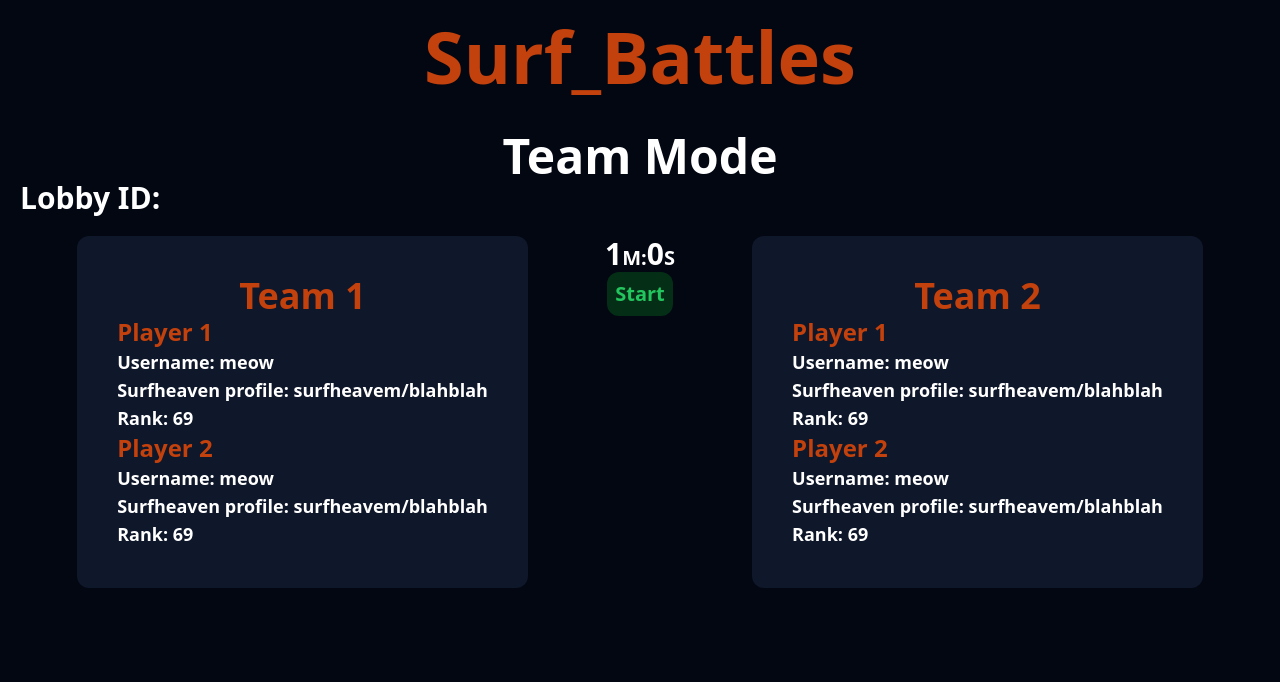
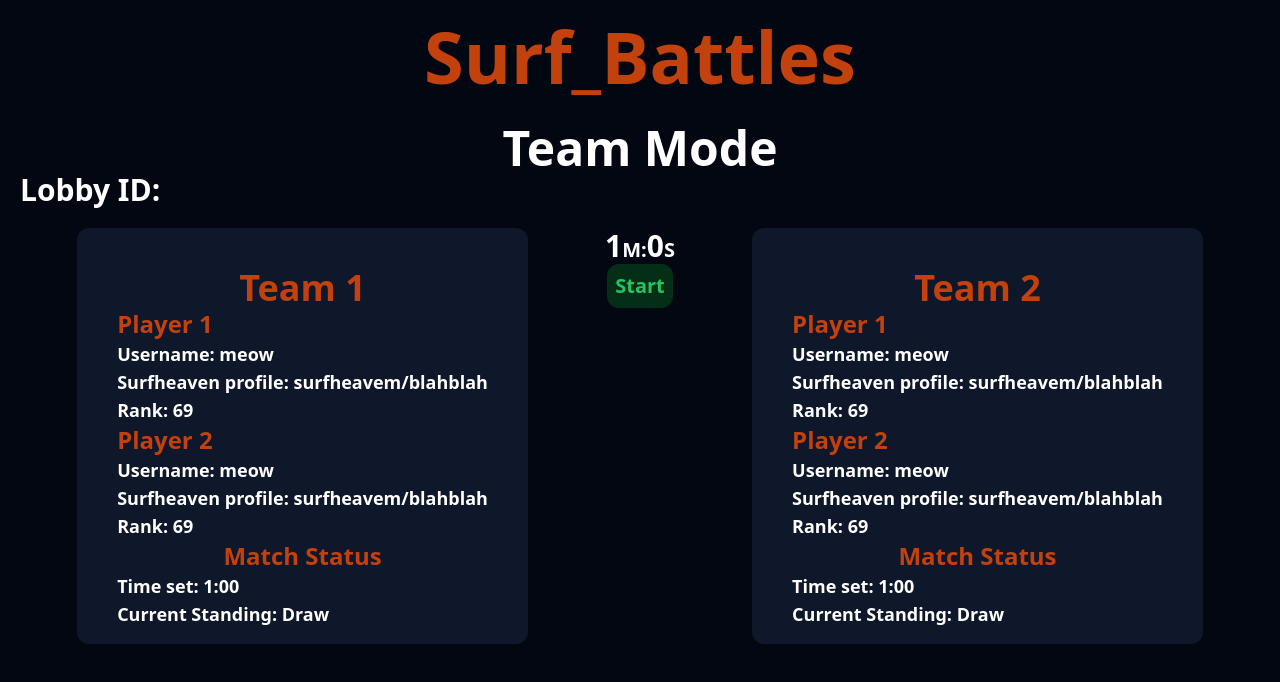
Before and after one commit to sKzAy/surf_battles, a Next.js app: page /team in a window 1280 px wide. Shown: the top 682 px of the page. Built offline with nearby package versions, Linux system fonts and the light colour scheme.

Commit message:
match status added

```diff
--- a/app/1v1/page.js
+++ b/app/1v1/page.js
@@ -1,9 +1,11 @@
 "use client"
 import React from 'react'
-import { useRef, } from 'react'
+import { useRef,useState } from 'react'
 import Timer from '@/components/Timer'
 import Link from 'next/link'
 const page = () => {
+  const [player1time,setPlayer1Time] = useState("1:00")
+  const [player2time,setPlayer2Time] = useState("0:59")
   return (
     <>
 
@@ -21,9 +23,13 @@ const page = () => {
                 <p className='text-white text-lg font-bold text-left'>username: meow</p>
                 <p className='text-white text-lg font-bold text-left'>Surfheaven profile: 433244334</p>
                 <p className='text-white text-lg font-bold text-left'>Rank: 69</p>
-                <p className='text-white text-lg font-bold text-left'>Rank name: goat</p>
-                <p className='text-white text-lg font-bold text-left'>Points: 69420</p>
                 <p className='text-white text-lg font-bold text-left'>Hours played: too many</p>
+              </div>
+              <div className="status ">
+                <p className='text-2xl text-orange-700 font-bold '>Match Status</p>
+                <p className='text-white text-lg font-bold text-left'>Time set: {player1time}</p>
+                <p className='text-white text-lg font-bold text-left'>Current Standing: {player1time==player2time? <span className='text-green-500'>Draw</span>: player1time < player2time ? <span className='text-green-500'>Leading
+                </span>:<span className='text-red-600'>Trailing</span>}</p>
               </div>
             </div>
           </div>
@@ -37,9 +43,13 @@ const page = () => {
                 <p className='text-white text-lg font-bold text-left'>username: meow2</p>
                 <p className='text-white text-lg font-bold text-left'>Surfheaven profile: 355555</p>
                 <p className='text-white text-lg font-bold text-left'>Rank: 96</p>
-                <p className='text-white text-lg font-bold text-left'>Rank name:taog</p>
-                <p className='text-white text-lg font-bold text-left'>Points: 42069</p>
                 <p className='text-white text-lg font-bold text-left'>Hours played: way too many</p>
+              </div>
+              <div className="status ">
+                <p className='text-2xl text-orange-700 font-bold '>Match Status</p>
+                <p className='text-white text-lg font-bold text-left'>Time set: {player2time}</p>
+                <p className='text-white text-lg font-bold text-left'>Current Standing: {player1time==player2time? <span className='text-green-500'>Draw</span>:player2time < player1time ? <span className='text-green-500'>Leading
+                </span>:<span className='text-red-600'>Trailing</span>}</p>
               </div>
             </div>
           </div>
--- a/app/team/page.js
+++ b/app/team/page.js
@@ -1,40 +1,51 @@
+"use client"
+import { useState } from 'react'
 import React from 'react'
 import Timer from '@/components/Timer'
 import Link from 'next/link'
 
 const page = () => {
-  return (
+  const [team1time, setTeam1Time] = useState("1:00")
+  const [team2time,setTeam2Time] = useState("1:00")
+   return (
     <>
 
           <Link href="/"><h1 data-aos="fade-down" className='text-orange-700 text-7xl text-center pt-5 font-bold'>Surf_Battles</h1></Link>
-        <div data-aos="fade-up" className="page ">
-        <div className='text-white text-5xl mt-10 text-center font-bold'>
+        <div data-aos="fade-up" className="page">
+        <div className='text-white text-5xl mt-8 text-center font-bold'>
           <p>Team Mode</p>
           <p className='text-3xl text-left pl-5'>Lobby ID:</p>
         </div>
         <div className="players flex text-center align-middle justify-evenly mt-5">
-          <div className="p1">
-            <div className="box w-fit h-fit p-10 bg-slate-900 border-none rounded-xl">
+          <div className="team1">
+            <div className="box w-fit h-fit p-10 bg-slate-900 border-none rounded-xl pb-4">
               <h1 className='text-orange-700 font-bold text-4xl text-center'>Team 1</h1>
-              <div className="Player1">
+              <div className="player1">
                 <p className='text-2xl font-bold text-orange-700 text-left'>Player 1</p>
                 <p className='text-white text-lg font-bold text-left'>Username: meow</p>
                 <p className='text-white text-lg font-bold text-left'>Surfheaven profile: surfheavem/blahblah</p>
                 <p className='text-white text-lg font-bold text-left'>Rank: 69</p>
               </div>
-              <div className="Player1">
+
+              <div className="player2">
                 <p className='text-2xl font-bold text-orange-700 text-left'>Player 2</p>
                 <p className='text-white text-lg font-bold text-left'>Username: meow</p>
                 <p className='text-white text-lg font-bold text-left'>Surfheaven profile: surfheavem/blahblah</p>
                 <p className='text-white text-lg font-bold text-left'>Rank: 69</p>
+              </div>
+              <div className="status ">
+                <p className='text-2xl text-orange-700 font-bold '>Match Status</p>
+                <p className='text-white text-lg font-bold text-left'>Time set: {team1time}</p>
+              <p className='text-white text-lg font-bold text-left'>Current Standing: {team1time==team2time? <span className='text-white'>Draw</span>: team1time < team2time ? <span className='text-green-500'>Leading
+                </span>:<span className='text-red-600'>Trailing</span>}</p>
               </div>
             </div>
           </div>
           <div>
             <Timer/>
           </div>
-          <div className="p2">
-            <div className="box w-fit h-fit p-10 bg-slate-900 border-none rounded-xl">
+          <div className="team2">
+            <div className="box w-fit h-fit p-10 bg-slate-900 border-none rounded-xl pb-4">
               <h1 className='text-orange-700 font-bold text-4xl text-center'>Team 2</h1>
               <div className="Player1">
                 <p className='text-2xl font-bold text-orange-700 text-left'>Player 1</p>
@@ -48,6 +59,12 @@ const page = () => {
                 <p className='text-white text-lg font-bold text-left'>Surfheaven profile: surfheavem/blahblah</p>
                 <p className='text-white text-lg font-bold text-left'>Rank: 69</p>
               </div>
+              <div className="status ">
+                <p className='text-2xl text-orange-700 font-bold '>Match Status</p>
+                <p className='text-white text-lg font-bold text-left'>Time set: {team2time}</p>
+                <p className='text-white text-lg font-bold text-left'>Current Standing: {team1time==team2time? <span className='text-white'>Draw</span>: team2time < team1time ? <span className='text-green-500'>Leading
+                </span>:<span className='text-red-600'>Trailing</span>}</p>
+              </div>
             </div>
           </div>
 
```
